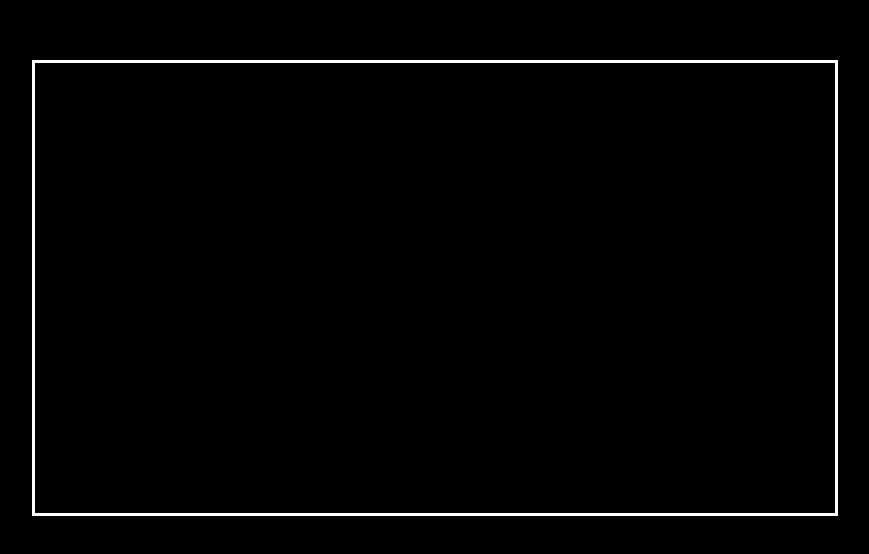
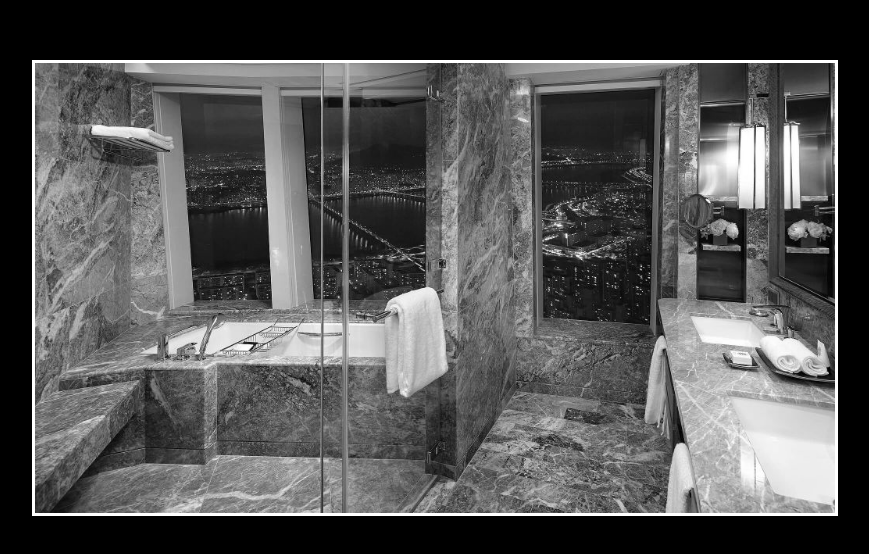
Before and after one commit to EumYoungHyun/InteractiveDev, a plain HTML site: page 11_imagePixelControl/index.html in a window 1280 px wide. Shown: the part 112-666 px from the top of the page, without its empty margins (205-1074 px from the left). Drawn offline with Linux system fonts and the light colour scheme.

Commit message:
feat: Control image pixels

```diff
--- a/11_imageFloatingEffect/index.js
+++ /dev/null
@@ -1,7 +0,0 @@
-(() => {
-    const canvas = document.getElementById("canvas1");
-    const ctx = canvas.getContext("2d");
-
-    canvas.width = 800;
-    canvas.height = 450;
-})();
--- /dev/null
+++ b/11_imagePixelControl/canvas1.js
@@ -0,0 +1,29 @@
+(() => {
+    const canvas = document.getElementById("canvas1");
+    const context = canvas.getContext("2d");
+
+    canvas.width = 800;
+    canvas.height = 450;
+
+    const image1 = new Image();
+    image1.src = "image1.jpg";
+    image1.addEventListener("load", () => {
+        context.drawImage(image1, 0, 0, canvas.width, canvas.height);
+        const scannedImage = context.getImageData(
+            0,
+            0,
+            canvas.width,
+            canvas.height
+        );
+        const scannedData = scannedImage.data;
+        for (let i = 0; i < scannedData.length; i += 4) {
+            const averageColorValue =
+                (scannedData[i] + scannedData[i + 1] + scannedData[i + 2]) / 3;
+            scannedData[i] = averageColorValue;
+            scannedData[i + 1] = averageColorValue;
+            scannedData[i + 2] = averageColorValue;
+        }
+        scannedImage.data = scannedData;
+        context.putImageData(scannedImage, 0, 0);
+    });
+})();
--- a/11_imageFloatingEffect/index.html
+++ b/11_imagePixelControl/index.html
@@ -8,6 +8,6 @@
     </head>
     <body>
         <canvas id="canvas1"></canvas>
-        <script src="index.js"></script>
+        <script src="canvas1.js"></script>
     </body>
 </html>
--- a/11_imageFloatingEffect/style.css
+++ b/11_imagePixelControl/style.css
@@ -11,6 +11,7 @@ body {
     display: flex;
     justify-content: space-evenly;
     align-items: center;
+    flex-direction: column;
     background: black;
     overflow: hidden;
 }
```
Also changed, not shown: 11_imagePixelControl/image1.jpg (added).
